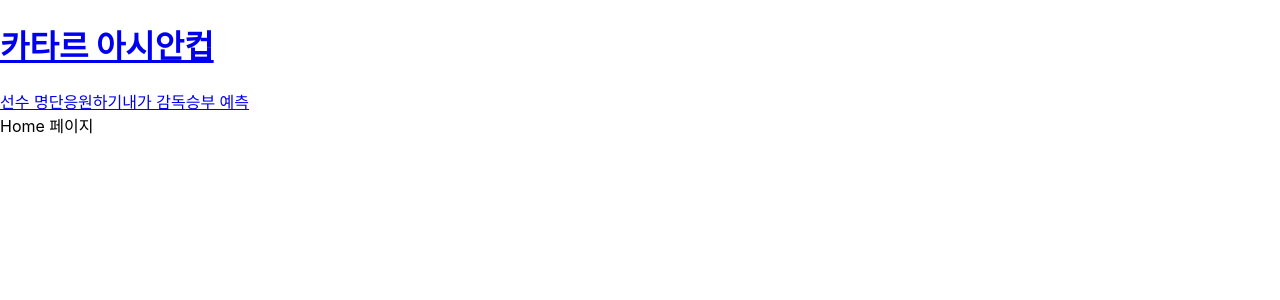
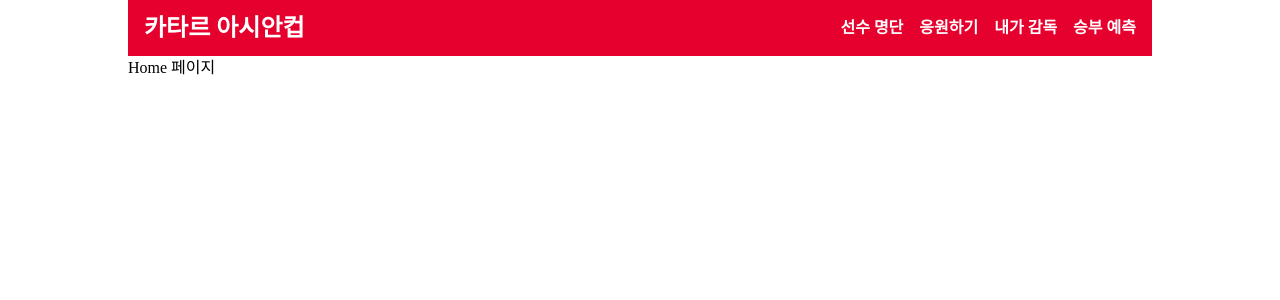
Before and after one commit to smin0820/asiancup, a React (Create React App) app: page / in a window 1280 px wide. Shown: the top 300 px of the page. Built offline with nearby package versions, Linux system fonts and the light colour scheme; a web font is replaced by a local one.

Commit message:
style: Header 스타일링

```diff
--- a/src/components/Navbar.jsx
+++ b/src/components/Navbar.jsx
@@ -3,11 +3,11 @@ import { Link } from 'react-router-dom';
 
 export default function Navbar() {
     return (
-        <header>
-            <Link>
+        <header className='flex justify-between bg-symbol px-4 py-3 text-white font-bold'>
+            <Link className='text-2xl'>
                 <h1>카타르 아시안컵</h1>
             </Link>
-            <nav>
+            <nav className='text-base flex items-center gap-4'>
                 <Link to='/roster'>선수 명단</Link>
                 <Link to='/cheer'>응원하기</Link>
                 <Link to='/manager'>내가 감독</Link>
--- a/src/index.css
+++ b/src/index.css
@@ -1,10 +1,17 @@
+@tailwind base;
+@tailwind components;
+@tailwind utilities;
+
 body {
   margin: 0;
-  font-family: -apple-system, BlinkMacSystemFont, 'Segoe UI', 'Roboto', 'Oxygen',
-    'Ubuntu', 'Cantarell', 'Fira Sans', 'Droid Sans', 'Helvetica Neue',
-    sans-serif;
+  font-family: 'Noto Sans KR', 산세리프;
   -webkit-font-smoothing: antialiased;
   -moz-osx-font-smoothing: grayscale;
+  @apply flex flex-col items-center;
+}
+
+#root {
+  @apply w-full max-w-screen-lg;
 }
 
 code {
```
Also changed, not shown: 1 other file (tests, documents, lock files or other folders).
